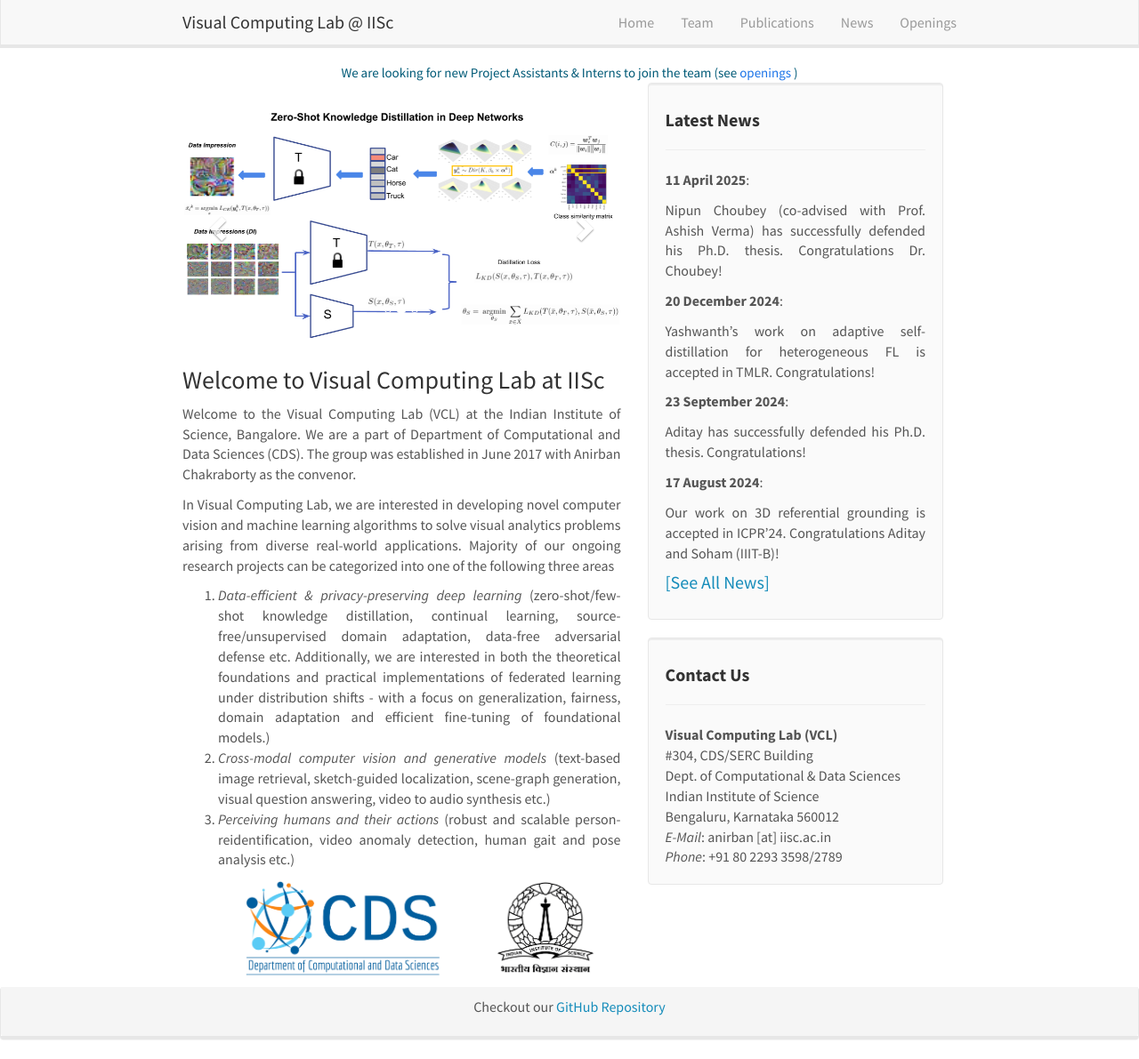
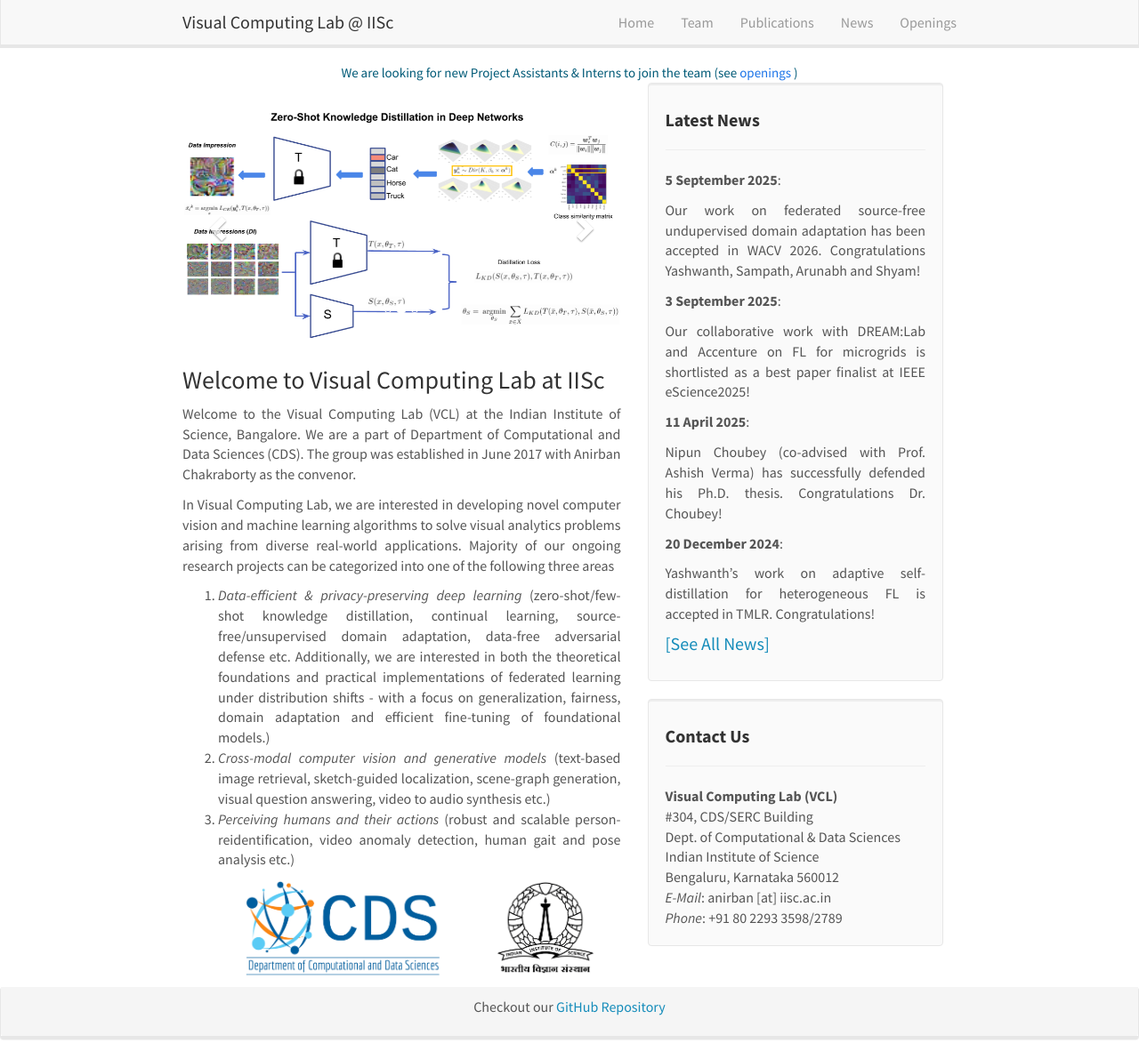
Before and after one commit to vcl-iisc/vclab-website, a Jekyll site: the page built from _pages/home.md, in a window 1280 px wide and 1191 px high. Shown: the whole window at 89% size. Built offline with Jekyll 4.4.1, drawn with Linux system fonts in a browser that asks for light colours; nearby versions of some CDN libraries.

Commit message:
Added new WACV paper and best paper finalist

```diff
--- a/_data/news.yml
+++ b/_data/news.yml
@@ -1,3 +1,9 @@
+- date: 5 September 2025
+  headline: Our work on federated source-free undupervised domain adaptation has been accepted in WACV 2026. Congratulations Yashwanth, Sampath, Arunabh and Shyam!
+
+- date: 3 September 2025
+  headline: Our collaborative work with DREAM:Lab and Accenture on FL for microgrids is shortlisted as a best paper finalist at IEEE eScience2025!
+
 - date: 11 April 2025
   headline: Nipun Choubey (co-advised with Prof. Ashish Verma) has successfully defended his Ph.D. thesis. Congratulations Dr. Choubey!
 
```
